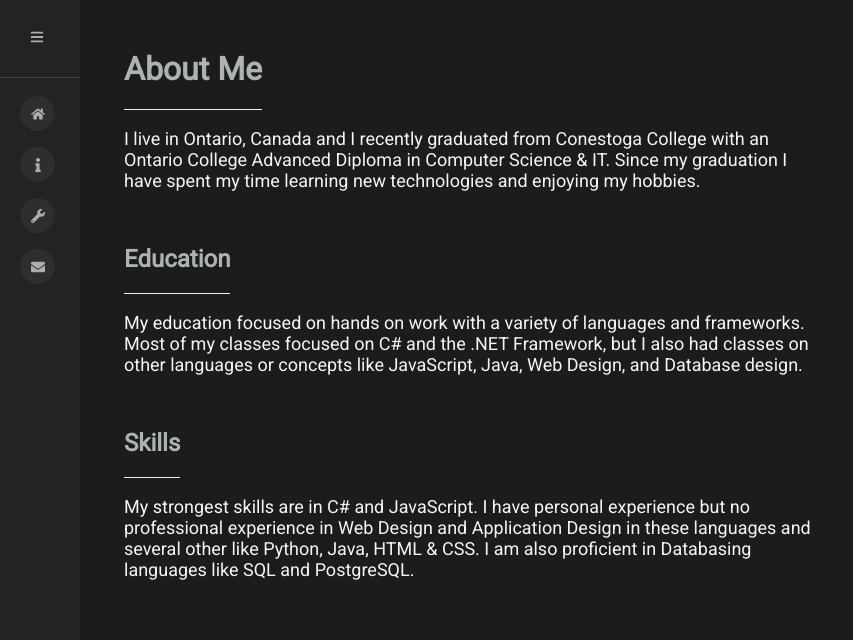
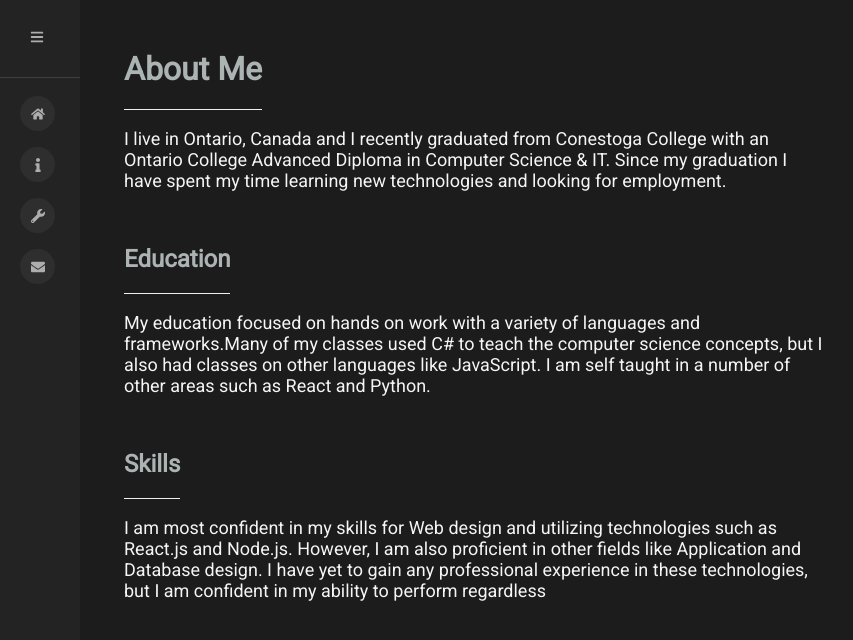
Before and after one commit to TreyPhillip/Portfolio, a React (Create React App) app: page /#/ in a window 1280 px wide. Both pictures are taken after a click on the button "About me". Shown: the top 640 px of the page, without its empty margins (0-853 px from the left). Built offline with nearby package versions, Linux system fonts and the light colour scheme.

Commit message:
functional component and edit descriptions

```diff
--- a/src/components/About/About.js
+++ b/src/components/About/About.js
@@ -1,39 +1,33 @@
-import React, { Component } from 'react';
+import React from 'react';
 
-class About extends Component {
-    render() {
+export default function About() {
     return (
         <main>
             <header className="head">
                 <h1>About Me</h1>
             </header>
             <p className="block">
-                    I live in Ontario, Canada and I recently graduated from Conestoga College with
-                    an Ontario College Advanced Diploma in Computer Science & IT. Since my graduation
-                    I have spent my time learning new technologies and enjoying my hobbies.
+                I live in Ontario, Canada and I recently graduated from Conestoga College with an Ontario College
+                Advanced Diploma in Computer Science & IT. Since my graduation I have spent my time learning new
+                technologies and looking for employment.
             </p>
             <header className="head">
                 <h2>Education</h2>
             </header>
             <p className="block">
-                    My education focused on hands on work with a variety of languages and frameworks.
-                    Most of my classes focused on C# and the .NET Framework, but I also had classes
-                    on other languages or concepts like JavaScript, Java, Web Design, and Database design.
+                My education focused on hands on work with a variety of languages and frameworks.Many of my classes
+                used C# to teach the computer science concepts, but I also had classes on other languages like JavaScript.
+                I am self taught in a number of other areas such as React and Python.
             </p>
             <header className="head">
                 <h2>Skills</h2>
             </header>
             <p className="block">
-                    My strongest skills are in C# and JavaScript. I have personal experience but no professional
-                    experience in
-                    Web Design and Application Design in these languages
-                    and several other like Python, Java, HTML & CSS. I am
-                    also proficient in Databasing languages like SQL and
-                    PostgreSQL.
+                I am most confident in my skills for Web design and utilizing technologies such as React.js and
+                Node.js. However, I am also proficient in other fields like Application and Database design. I have
+                yet to gain any professional experience in these technologies, but I am confident in my ability to
+                perform regardless
             </p>
         </main>
     );
 };
-}
-
-export default About;
```
Lines whose indentation alone changed are shown as unchanged.
